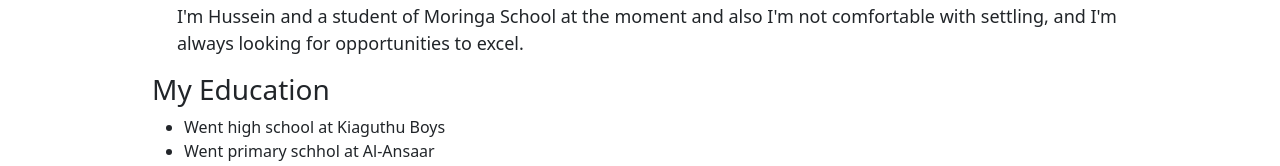
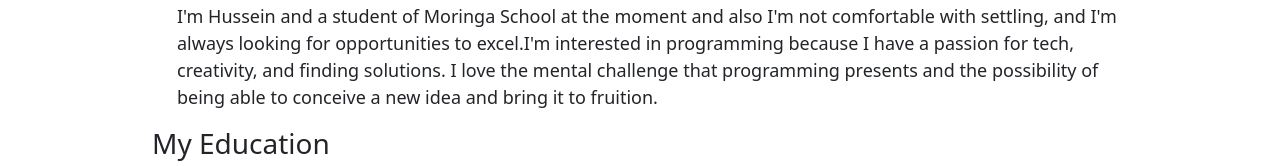
Before and after one commit to Hussein-omar-osman/Potfolio, a plain HTML site: page index.html in a window 1280 px wide. Shown: the part 561-727 px from the top of the page. Drawn offline with nearby package versions, Linux system fonts and the light colour scheme.

Commit message:
am adding more info why i started programming

```diff
--- a/index.html
+++ b/index.html
@@ -40,7 +40,10 @@
       <p class="me">
         I'm Hussein and a student of Moringa School at the moment and also I'm
         not comfortable with settling, and I'm always looking for opportunities
-        to excel.
+        to excel.I'm interested in programming because I have a passion for
+        tech, creativity, and finding solutions. I love the mental challenge
+        that programming presents and the possibility of being able to conceive
+        a new idea and bring it to fruition.
       </p>
       <h3>My Education</h3>
       <ul>
```
